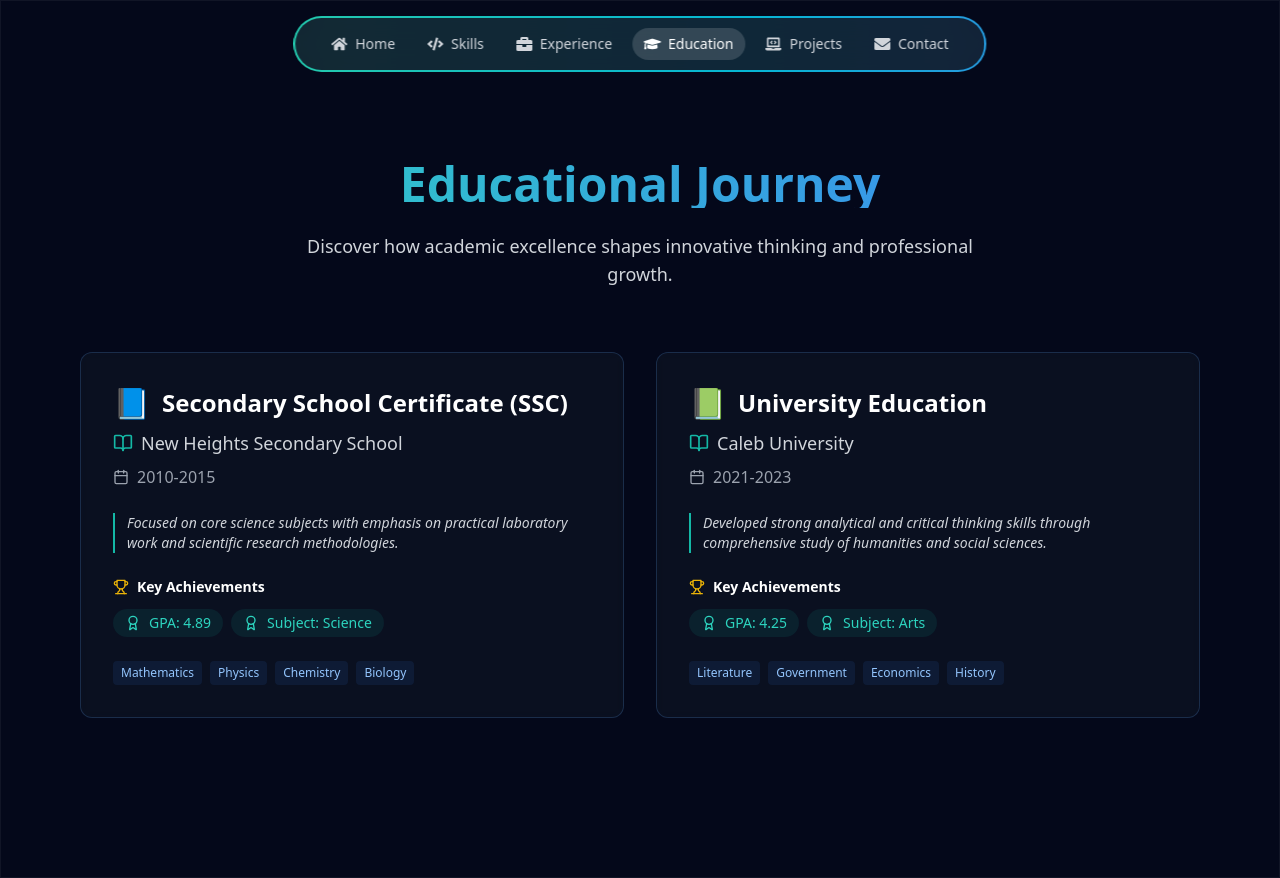
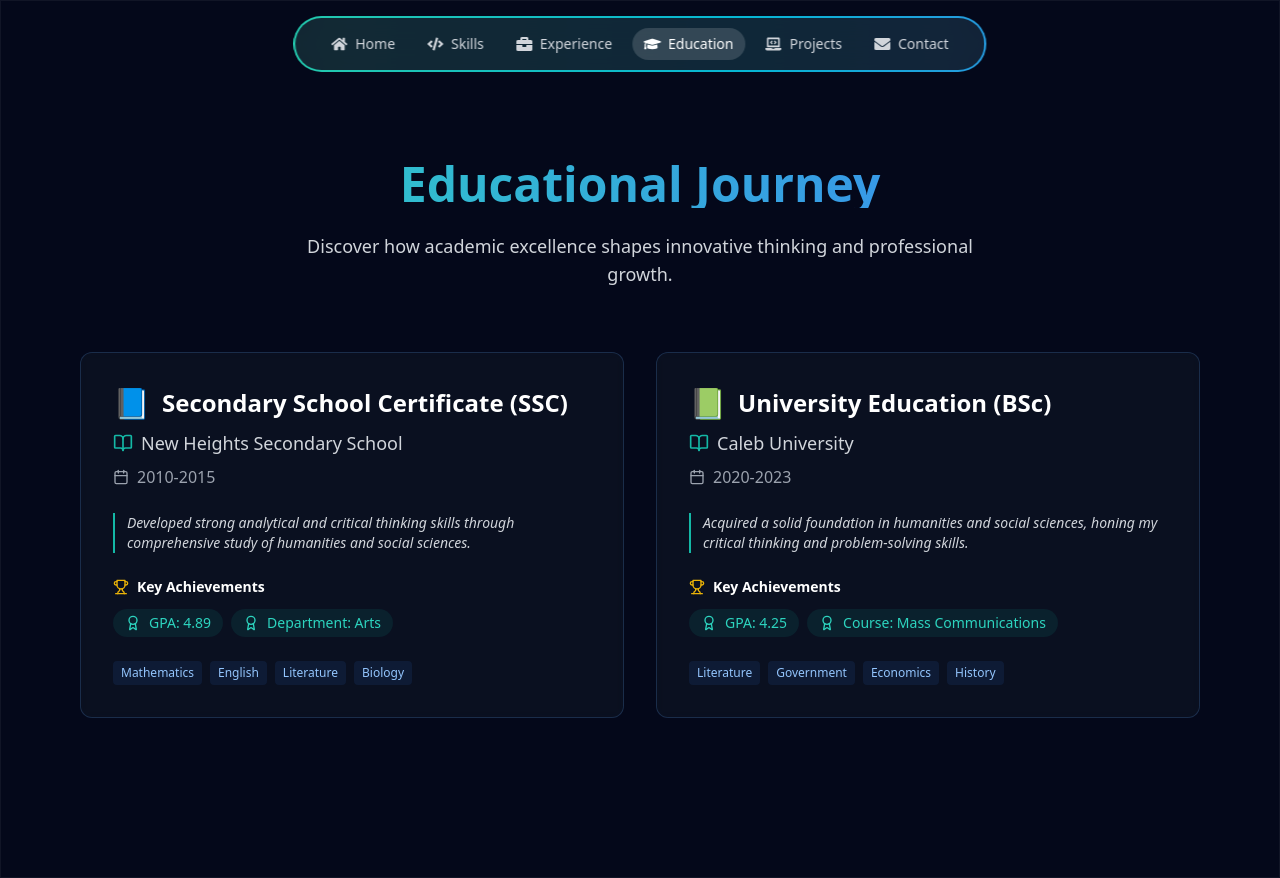
Before and after one commit to SOLOMONERIC/Nwabuzor_Solomon, a React (Vite) app: page /education in a window 1280 px wide. Built offline with nearby package versions, Linux system fonts and the light colour scheme.

Commit message:
updated education section

```diff
--- a/src/pages/About/About.jsx
+++ b/src/pages/About/About.jsx
@@ -54,7 +54,7 @@ export default function About() {
               </p>
               <p className="text-white">
                 My focus is on making web development faster, easier, and
-                accessible to all developers.😎
+                accessible to all developers.
               </p>
 
               <div className="pt-6">
--- a/src/pages/Education/Education.jsx
+++ b/src/pages/Education/Education.jsx
@@ -19,20 +19,20 @@ const EducationSection = () => {
       school: "New Heights Secondary School",
       mascot: "📘",
       year: "2010-2015",
-      achievements: ["GPA: 4.89", "Subject: Science"],
-      skills: ["Mathematics", "Physics", "Chemistry", "Biology"],
+      achievements: ["GPA: 4.89", "Department: Arts"],
+      skills: ["Mathematics", "English", "Literature", "Biology"],
       description:
-        "Focused on core science subjects with emphasis on practical laboratory work and scientific research methodologies.",
+        "Developed strong analytical and critical thinking skills through comprehensive study of humanities and social sciences.",
     },
     {
-      degree: "University Education",
+      degree: "University Education (BSc)",
       school: "Caleb University",
       mascot: "📗",
-      year: "2021-2023",
-      achievements: ["GPA: 4.25", "Subject: Arts"],
+      year: "2020-2023",
+      achievements: ["GPA: 4.25", "Course: Mass Communications"],
       skills: ["Literature", "Government", "Economics", "History"],
       description:
-        "Developed strong analytical and critical thinking skills through comprehensive study of humanities and social sciences.",
+        "Acquired a solid foundation in humanities and social sciences, honing my critical thinking and problem-solving skills.",
     },
 
 
--- a/src/pages/Experience/Experience.jsx
+++ b/src/pages/Experience/Experience.jsx
@@ -55,11 +55,11 @@ const ExperienceSection = () => {
   const experiences = [
     {
       icon: Network,
-      title: "Professional Forklift Operator",
-      company: "Climax Lubricants",
-      period: "2023 - 2024",
+      title: "Python Programmer",
+      company: "Leric.Inc.",
+      period: "2024 - Present",
       description:
-        "Operated forklifts to transport materials safely and efficiently, ensuring smooth warehouse operations.",
+        "Contributed to developing Python libraries and enhancing framework functionalities.",
     },
     {
       icon: Layers,
```
